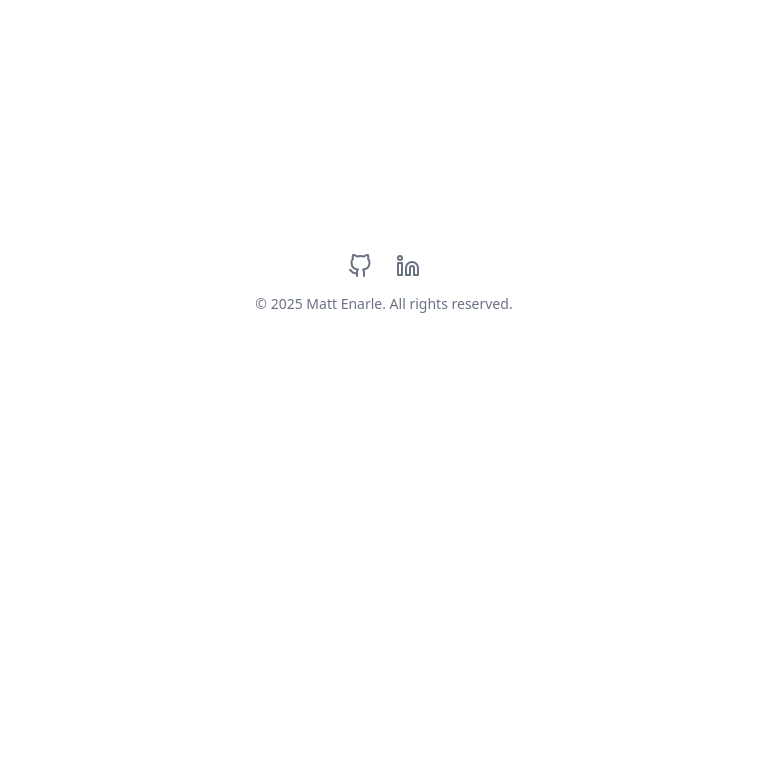
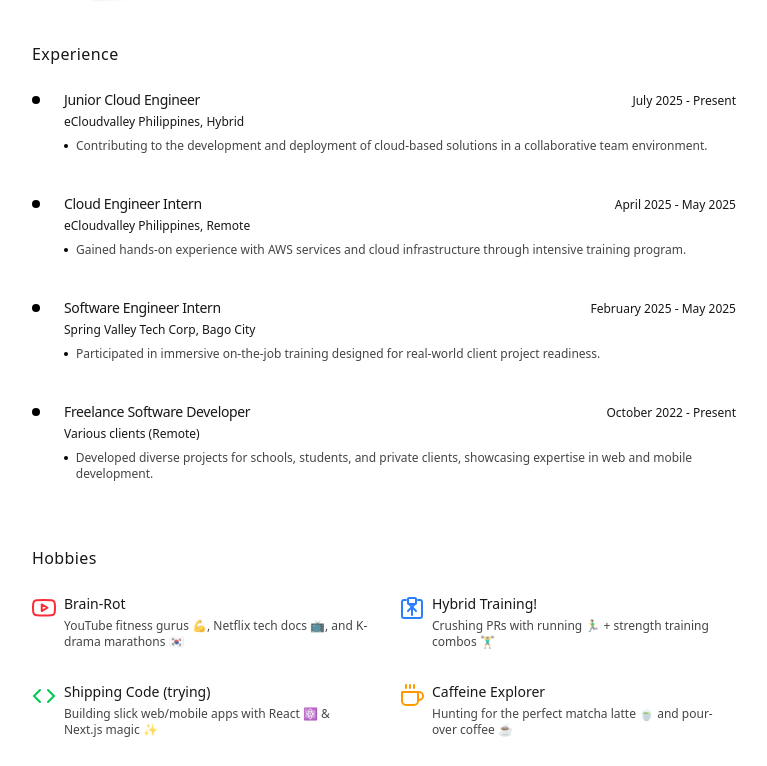
Before and after one commit to mattenarle10/matt-portfolio-v2, a Next.js app: page /about in a window 1280 px wide. Shown: the part 454-1220 px from the top of the page, without its empty margins (256-1023 px from the left). Before the commit the page ends 800 px from the top, so only its background shows below. Built offline with nearby package versions, Linux system fonts and the light colour scheme.

Commit message:
feat: hobbie section in about

```diff
--- a/src/app/about/page.tsx
+++ b/src/app/about/page.tsx
@@ -1,10 +1,23 @@
 import Gallery from '@/components/about/gallery';
+import Experiences from '@/components/about/experiences';
+import Hobbies from '@/components/about/hobbies';
 
 export default function About() {
   return (
     <div className="max-w-3xl mx-auto px-4 sm:px-6 lg:px-8 py-8 md:py-12">
+      <h1 className="text-2xl md:text-2xl font-bold mb-1">About Me</h1>
+      <p className='font-light'>matthew enarle, basically</p>
+
+      <section className="mb-10">
+        <Gallery />
+      </section>
+
+      <section className="mt-30 md:mt-0">
+        <Experiences />
+      </section>
+
       <section>
-        <Gallery />
+        <Hobbies />
       </section>
     </div>
   );
--- a/src/components/about/experiences.tsx
+++ b/src/components/about/experiences.tsx
@@ -1,42 +1,70 @@
-{
-    icon: "☁️",
-    company: "Junior Cloud Engineer",
-    dates: ["July 2025", "Present"],
-    location: {
-      name: "eCloudvalley Philippines, Hybrid",
-      icon: "🇵🇭",
-      decription: Set to contribute to the development and deployment of cloud-based solutions in a collaborative team
+'use client';
+
+import { motion } from 'framer-motion';
+
+const Experiences = () => {
+  const experiences = [
+    {
+      company: "Junior Cloud Engineer",
+      dates: "July 2025 - Present",
+      location: "eCloudvalley Philippines, Hybrid",
+      description: "Contributing to the development and deployment of cloud-based solutions in a collaborative team environment."
     },
-  },
-  {
-    icon: "☁️",
-    company: "AWS Cloud Trainee",
-    dates: ["April 2025", "May 2025"],
-    location: {
-      name: "eCloudvalley Philippines, Remote",
+    {
+      company: "Cloud Engineer Intern",
+      dates: "April 2025 - May 2025",
+      location: "eCloudvalley Philippines, Remote",
+      description: "Gained hands-on experience with AWS services and cloud infrastructure through intensive training program."
+    },
+    {
+      company: "Software Engineer Intern",
+      dates: "February 2025 - May 2025",
+      location: "Spring Valley Tech Corp, Bago City",
+      description: "Participated in immersive on-the-job training designed for real-world client project readiness."
+    },
+    {
+      company: "Freelance Software Developer",
+      dates: "October 2022 - Present",
+      location: "Various clients (Remote)",
+      description: "Developed diverse projects for schools, students, and private clients, showcasing expertise in web and mobile development."
+    }
+  ];
 
-      icon: "🇵🇭",
-    },
-  },
-  {
-    icon: "👨",
-    company: "Software Engineer Trainee",
-    dates: ["February 2025", "May 2025"],
-    location: {
-      name: "Spring Valley Tech Corp, Bago City",
-      Participated in immersive on-the-job training at Spring Valley Academy designed for real-world client project readiness (local and internationa
-      icon: "🇵🇭",
-    },
-  },
+  return (
+    <div className="mt-8 mb-12">
+      <h2 className="text-base font-medium mb-6 tracking-wide">Experience</h2>
+      <div className="space-y-6 md:space-y-6 space-y-0">
+        {experiences.map((experience, index) => (
+          <motion.div
+            key={index}
+            initial={{ opacity: 0, y: 10 }}
+            animate={{ opacity: 1, y: 0 }}
+            transition={{ delay: index * 0.1 }}
+            className="group relative pl-6 md:pl-8"
+            whileHover={{ x: 4 }}
+          >
+            {/* Timeline dot */}
+            <div className="absolute left-0 top-1.5 w-2 h-2 rounded-full bg-black dark:bg-white group-hover:scale-150 transition-transform duration-300"></div>
 
-  {
-    icon: "💼",
-    company: "Freelance Software Developer",
-    dates: ["October 2022", "Present"],
-    location: {
-      name: "Various clients (Remote)",
-      Developed a diverse range of projects for various schools, students, and private clients, showcasing
-expertise in both front-end and back-end development (Web and Mobile).
-      icon: "🌍",
-    },
-  },
+            {/* Content */}
+            <div className="pb-4">
+              <div className="flex flex-col md:flex-row md:items-baseline md:justify-between mb-1">
+                <h3 className="font-medium text-sm tracking-tight group-hover:tracking-wide transition-all duration-300">{experience.company}</h3>
+                <span className="text-xs font-light">{experience.dates}</span>
+              </div>
+              <div className="text-xs mb-2 font-light">
+                <span>{experience.location}</span>
+              </div>
+              <div className="flex">
+                <span className="mr-2 w-1 h-1 mt-1.5 rounded-full bg-black dark:bg-white group-hover:w-1.5 group-hover:h-1.5 transition-all duration-300"></span>
+                <p className="text-xs font-light opacity-80 group-hover:opacity-100 transition-opacity duration-300">{experience.description}</p>
+              </div>
+            </div>
+          </motion.div>
+        ))}
+      </div>
+    </div>
+  );
+};
+
+export default Experiences;
--- a/src/components/about/gallery.tsx
+++ b/src/components/about/gallery.tsx
@@ -6,6 +6,7 @@ import { motion } from 'framer-motion';
 
 const Gallery = () => {
   const [isMobile, setIsMobile] = useState(false);
+  const [imageZIndexes, setImageZIndexes] = useState([1, 2, 3, 4]);
 
   useEffect(() => {
     const checkMobile = () => {
@@ -17,21 +18,28 @@ const Gallery = () => {
     return () => window.removeEventListener('resize', checkMobile);
   }, []);
 
+  // Randomize z-indexes on client-side only
+  useEffect(() => {
+    if (isMobile) {
+      const shuffled = [...imageZIndexes]
+        .sort(() => Math.random() - 0.5);
+      setImageZIndexes(shuffled);
+    }
+  }, [isMobile]);
+
   const images = [
     {
       src: '/about/matt-grad.png',
       alt: 'Matt at graduation',
       description: 'Graduation day - ready to take on new challenges!',
       rotate: '-3deg',
-      zIndex: Math.floor(Math.random() * 4) + 1,
-      mobilePosition: { top: '5%', left: '4%' }
+      mobilePosition: { top: '5%', left: '0%' }
     },
     {
       src: '/about/matt-heart.png',
       alt: 'Matt with Heart',
       description: 'Spending quality time with the people who matter most',
       rotate: '2deg',
-      zIndex: Math.floor(Math.random() * 4) + 1,
       mobilePosition: { top: '2%', left: '40%' }
     },
     {
@@ -39,7 +47,6 @@ const Gallery = () => {
       alt: 'Matt running',
       description: 'Finding peace and pushing limits through running',
       rotate: '-2deg',
-      zIndex: Math.floor(Math.random() * 4) + 1,
       mobilePosition: { top: '45%', left: '5%' }
     },
     {
@@ -47,7 +54,6 @@ const Gallery = () => {
       alt: 'Matt in Vietnam',
       description: 'Exploring new cultures and creating memories abroad',
       rotate: '3deg',
-      zIndex: Math.floor(Math.random() * 4) + 1,
       mobilePosition: { top: '42%', left: '45%' }
     }
   ];
@@ -60,7 +66,7 @@ const Gallery = () => {
           className="absolute cursor-pointer"
           style={{
             rotate: image.rotate,
-            zIndex: image.zIndex,
+            zIndex: isMobile ? imageZIndexes[index] : index + 1,
             ...(isMobile ? {
               top: image.mobilePosition.top,
               left: image.mobilePosition.left,
--- /dev/null
+++ b/src/components/about/hobbies.tsx
@@ -0,0 +1,68 @@
+'use client';
+
+import { motion } from 'framer-motion';
+import { YoutubeIcon, FitnessIcon, CodeIcon, CoffeeIcon } from '@/styles/icons';
+
+const Hobbies = () => {
+  const hobbies = [
+    {
+      title: "Brain-Rot",
+      description: "YouTube fitness gurus 💪, Netflix tech docs 📺, and K-drama marathons 🇰🇷",
+      icon: <YoutubeIcon className="text-red-500" />,
+      iconColor: "text-red-500"
+    },
+    {
+      title: "Hybrid Training!",
+      description: "Crushing PRs with running 🏃‍♂️ + strength training combos 🏋️‍♂️",
+      icon: <FitnessIcon className="text-blue-500" />,
+      iconColor: "text-blue-500"
+    },
+    {
+      title: "Shipping Code (trying)",
+      description: "Building slick web/mobile apps with React ⚛️ & Next.js magic ✨",
+      icon: <CodeIcon className="text-green-500" />,
+      iconColor: "text-green-500"
+    },
+    {
+      title: "Caffeine Explorer",
+      description: "Hunting for the perfect matcha latte 🍵 and pour-over coffee ☕",
+      icon: <CoffeeIcon className="text-amber-500" />,
+      iconColor: "text-amber-500"
+    }
+  ];
+
+  return (
+    <div className="mt-12 mb-12">
+      <h2 className="text-base font-medium mb-6 tracking-wide">Hobbies</h2>
+      <div className="grid grid-cols-1 md:grid-cols-2 gap-8">
+        {hobbies.map((hobby, index) => (
+          <motion.div
+            key={index}
+            initial={{ opacity: 0, y: 10 }}
+            animate={{ opacity: 1, y: 0 }}
+            transition={{ delay: index * 0.1 }}
+            className="group relative pl-8"
+            whileHover={{ scale: 1.02, x: 2 }}
+          >
+            {/* Icon */}
+            <div className="absolute left-0 top-0.5 group-hover:scale-110 transition-transform duration-300">
+              {hobby.icon}
+            </div>
+
+            {/* Content */}
+            <div>
+              <h3 className={`font-medium text-sm group-hover:${hobby.iconColor} transition-colors duration-300`}>
+                {hobby.title}
+              </h3>
+              <p className="text-xs font-light mt-1 opacity-80 group-hover:opacity-100 transition-all duration-300">
+                {hobby.description}
+              </p>
+            </div>
+          </motion.div>
+        ))}
+      </div>
+    </div>
+  );
+};
+
+export default Hobbies;
--- a/src/styles/icons.tsx
+++ b/src/styles/icons.tsx
@@ -118,3 +118,81 @@ export const LinkedInIcon: React.FC<IconProps> = ({ className = '' }) => (
     <circle cx="4" cy="4" r="2" />
   </svg>
 );
+
+export const YoutubeIcon: React.FC<IconProps> = ({ className = '' }) => (
+  <svg
+    xmlns="http://www.w3.org/2000/svg"
+    width="24"
+    height="24"
+    viewBox="0 0 24 24"
+    fill="none"
+    stroke="currentColor"
+    strokeWidth="2"
+    strokeLinecap="round"
+    strokeLinejoin="round"
+    className={className}
+  >
+    <path d="M22.54 6.42a2.78 2.78 0 0 0-1.94-2C18.88 4 12 4 12 4s-6.88 0-8.6.46a2.78 2.78 0 0 0-1.94 2A29 29 0 0 0 1 11.75a29 29 0 0 0 .46 5.33A2.78 2.78 0 0 0 3.4 19c1.72.46 8.6.46 8.6.46s6.88 0 8.6-.46a2.78 2.78 0 0 0 1.94-2 29 29 0 0 0 .46-5.25 29 29 0 0 0-.46-5.33z" />
+    <polygon points="9.75 15.02 15.5 11.75 9.75 8.48 9.75 15.02" />
+  </svg>
+);
+
+export const FitnessIcon: React.FC<IconProps> = ({ className = '' }) => (
+  <svg
+    xmlns="http://www.w3.org/2000/svg"
+    width="24"
+    height="24"
+    viewBox="0 0 24 24"
+    fill="none"
+    stroke="currentColor"
+    strokeWidth="2"
+    strokeLinecap="round"
+    strokeLinejoin="round"
+    className={className}
+  >
+    <path d="M18 4h2a2 2 0 0 1 2 2v14a2 2 0 0 1-2 2H4a2 2 0 0 1-2-2V6a2 2 0 0 1 2-2h2" />
+    <path d="M15 2H9a1 1 0 0 0-1 1v4a1 1 0 0 0 1 1h6a1 1 0 0 0 1-1V3a1 1 0 0 0-1-1z" />
+    <path d="M12 11v8" />
+    <path d="M8 15l8-8" />
+    <path d="M16 15l-8-8" />
+  </svg>
+);
+
+export const CodeIcon: React.FC<IconProps> = ({ className = '' }) => (
+  <svg
+    xmlns="http://www.w3.org/2000/svg"
+    width="24"
+    height="24"
+    viewBox="0 0 24 24"
+    fill="none"
+    stroke="currentColor"
+    strokeWidth="2"
+    strokeLinecap="round"
+    strokeLinejoin="round"
+    className={className}
+  >
+    <polyline points="16 18 22 12 16 6" />
+    <polyline points="8 6 2 12 8 18" />
+  </svg>
+);
+
+export const CoffeeIcon: React.FC<IconProps> = ({ className = '' }) => (
+  <svg
+    xmlns="http://www.w3.org/2000/svg"
+    width="24"
+    height="24"
+    viewBox="0 0 24 24"
+    fill="none"
+    stroke="currentColor"
+    strokeWidth="2"
+    strokeLinecap="round"
+    strokeLinejoin="round"
+    className={className}
+  >
+    <path d="M18 8h1a4 4 0 0 1 0 8h-1" />
+    <path d="M2 8h16v9a4 4 0 0 1-4 4H6a4 4 0 0 1-4-4V8z" />
+    <line x1="6" y1="1" x2="6" y2="4" />
+    <line x1="10" y1="1" x2="10" y2="4" />
+    <line x1="14" y1="1" x2="14" y2="4" />
+  </svg>
+);
```
Also changed, not shown: src/components/about/education.tsx (added).
